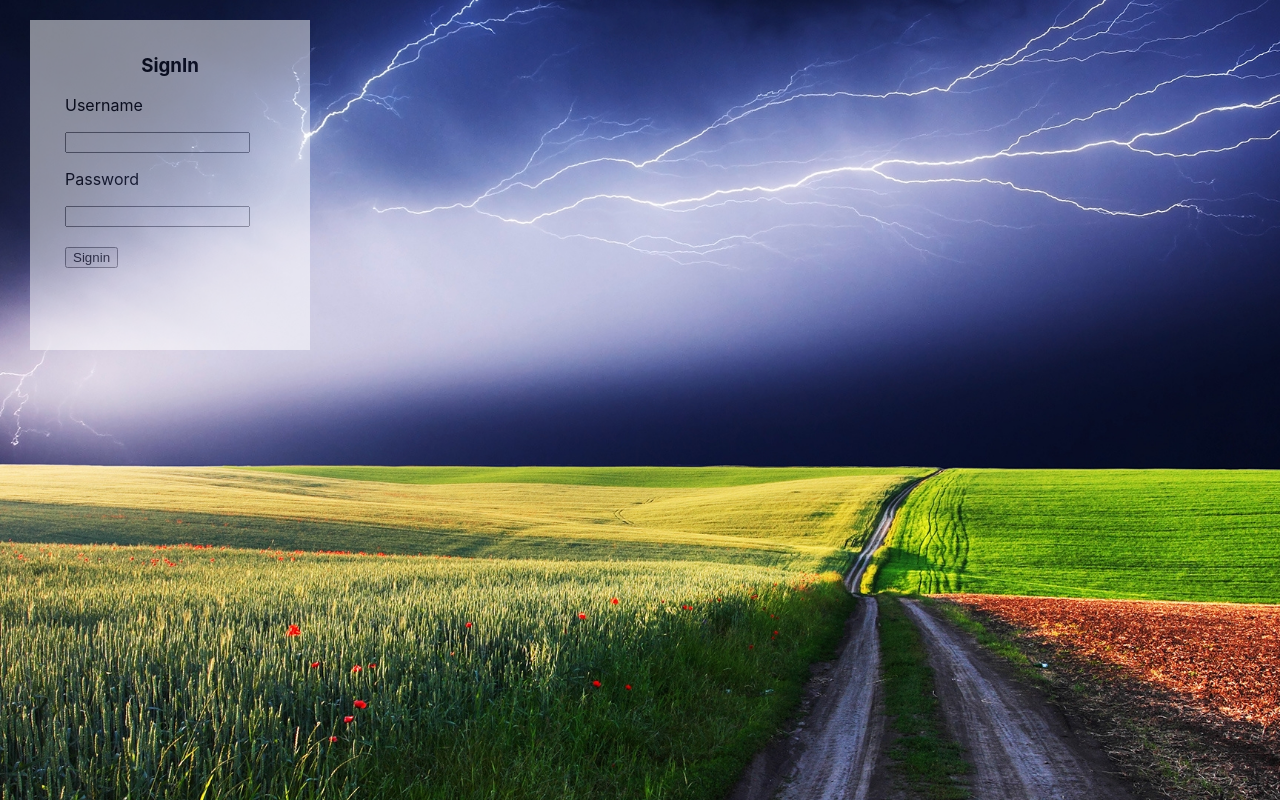
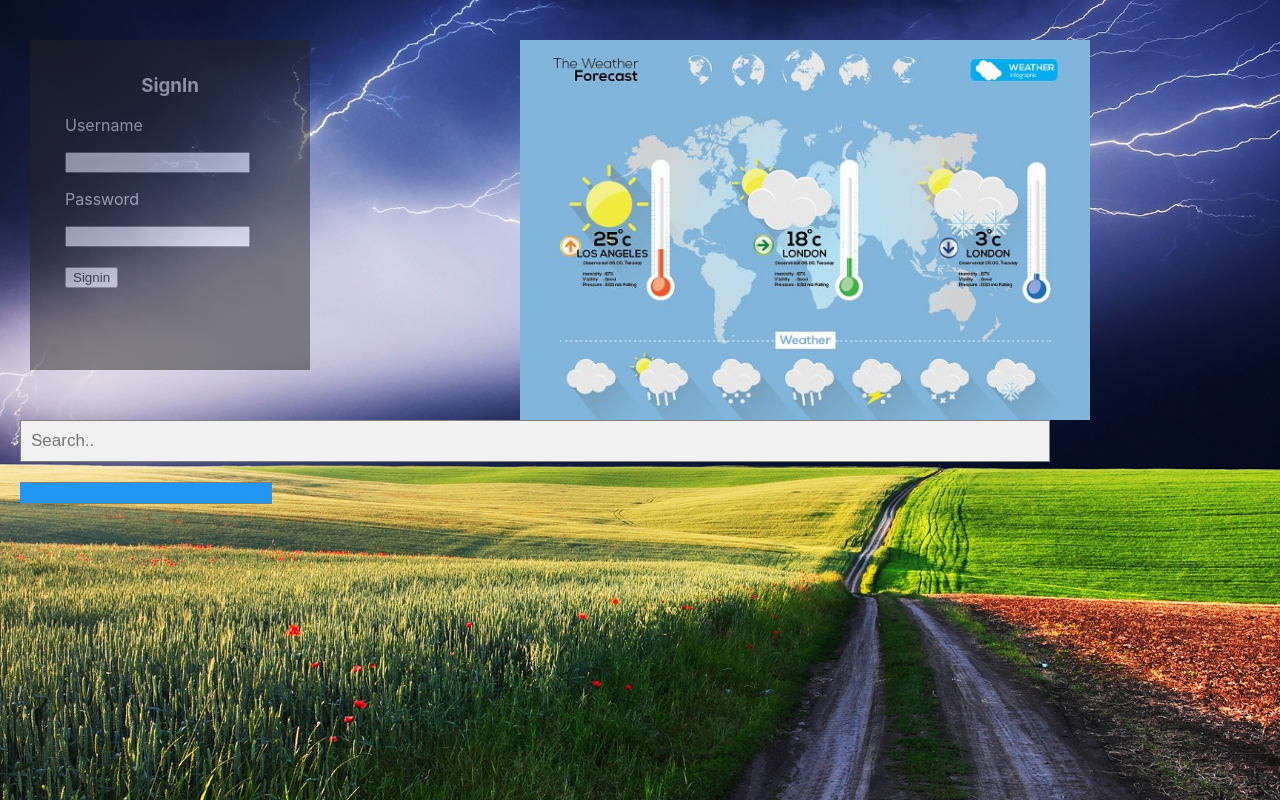
Before and after one commit to evadziwisdom/Weather-App, a React (Create React App) app: page / in a window 1280 px wide. Built offline with nearby package versions, Linux system fonts and the light colour scheme.

Commit message:
evadziwisdom

```diff
--- a/src/App.css
+++ b/src/App.css
@@ -8,13 +8,17 @@ body {background-image:url(weatherBackground.jpg);
 
 }
 
+.toprow {
+  display: flex;
+}
+
 .Loginpage {
   height: 300px;
   width: 250px;
-  background-color: white;
+  background-color: rgb(37, 36, 36);
   color: black;
   opacity: 0.5;
-  margin-top: 20px;
+  margin-top: 40px;
   margin-left: 30px;
   margin-right: 10px;
   padding: 15px
@@ -23,13 +27,61 @@ body {background-image:url(weatherBackground.jpg);
 
 .SigninHeader {
   text-align: center;
+  color: white;
 }
 
 form {
   padding-left: 20px;
+  color: white;
 }
 
 button {
+  text-align: center;
   margin-top: 20px;
   align-content: center;
 }
+
+.Bg {
+  padding-left: 200px;
+  margin-top: 40px;
+  height: 380px;
+}
+
+.search {
+  padding-left: 30px;
+  padding-top: 100px;
+}
+
+/* Style the search field */
+form.example input[type=text] {
+  padding: 10px;
+  font-size: 17px;
+  border: 1px solid grey;
+  float: left;
+  width: 80%;
+  background: #f1f1f1;
+}
+
+/* Style the submit button */
+form.example button {
+  float: left;
+  width: 20%;
+  padding: 10px;
+  background: #2196F3;
+  color: white;
+  font-size: 17px;
+  border: 1px solid grey;
+  border-left: none; /* Prevent double borders */
+  cursor: pointer;
+}
+
+form.example button:hover {
+  background: #0b7dda;
+}
+
+/* Clear floats */
+form.example::after {
+  content: "";
+  clear: both;
+  display: table;
+}
--- a/src/App.js
+++ b/src/App.js
@@ -1,11 +1,20 @@
 import React from 'react';
 import './App.css';
 import LoginComponent from './LoginComponent';
+import InfographicComponent from './InfographicComponent';
+import SearchComponent from './SearchComponent';
+
 
 function App() {
   return (
     <body>
+      <div className="toprow">
       <LoginComponent />
+      <InfographicComponent />
+      </div>
+      <div>
+      <SearchComponent />
+      </div>
 
     </body>
 
--- /dev/null
+++ b/src/InfographicComponent.js
@@ -0,0 +1,10 @@
+import React from 'react';
+import './App.css';
+
+function InfographicComponent () {
+    return (
+        <img src="weatherInfographics.jpg" className="Bg" />
+
+    );
+}
+export default InfographicComponent;
--- a/src/LoginComponent.js
+++ b/src/LoginComponent.js
@@ -2,6 +2,9 @@ import React, { useState } from 'react';
 import './App.css';
 
 function LoginComponent () {
+    const [ Signin, setSignin] = useState('Signin')
+    console.log(Signin)
+
     return (
         <div className="Loginpage">
 
@@ -11,7 +14,7 @@ function LoginComponent () {
                 <input type="text/email" />
                 <p>Password</p>
                 <input type="password"/>
-                <button>Signin</button>
+                <button>{Signin}</button>
             </form>
         </div>
 
--- /dev/null
+++ b/src/SearchComponent.js
@@ -0,0 +1,14 @@
+import React, { useState } from 'react';
+import './App.css';
+
+function SearchComponent () {
+
+    return (
+        <form className="example" action="action_page.php">
+        <input type="text" placeholder="Search.." name="search"/>
+        <button type="submit"><i className="fa fa-search"></i></button>
+      </form>
+    );
+}
+
+export default SearchComponent;
```
Also changed, not shown: src/BackgroundComponent.js (deleted, +0 -10 lines), public/weatherInfographics.jpg (added).
